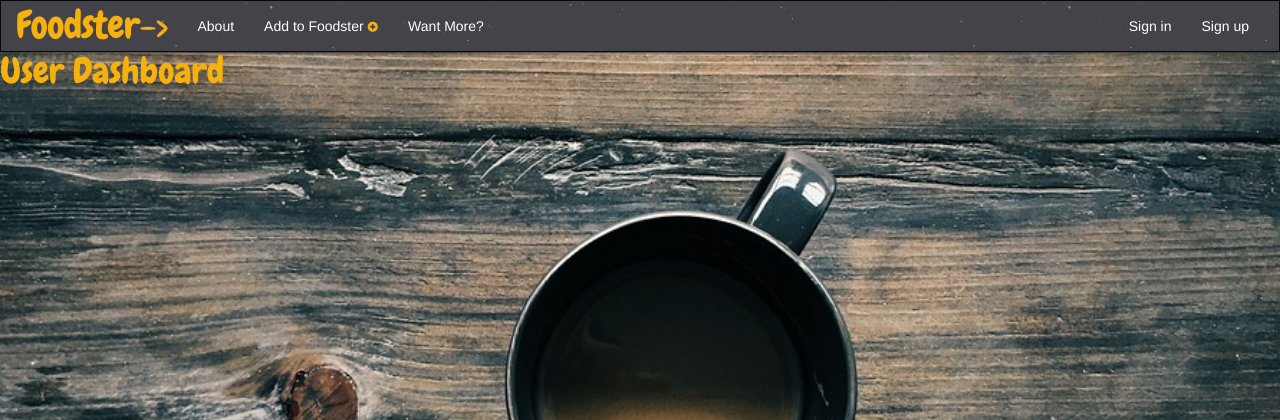
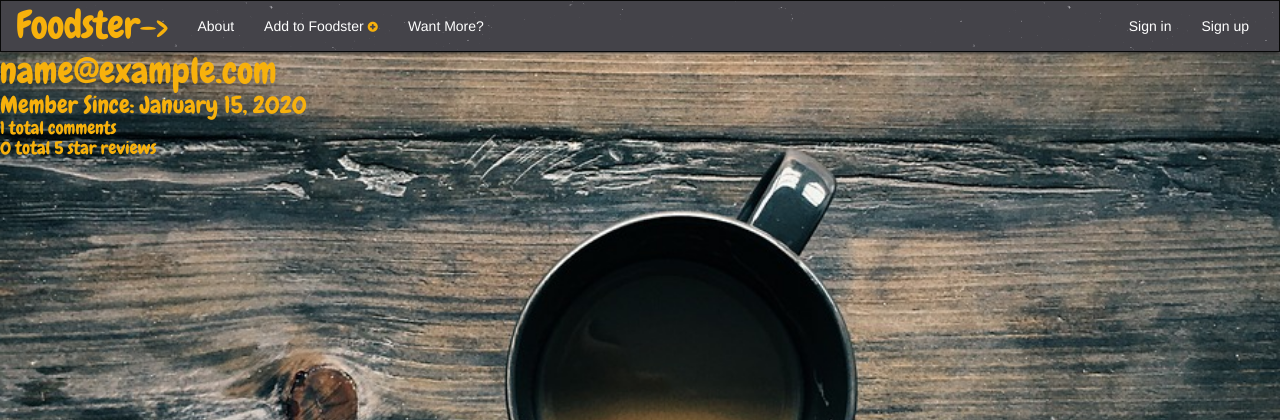
Before and after one commit to emathew80/foodster, a Rails app: page /users/1 in a window 1280 px wide. Shown: the top 420 px of the page. Run offline with Rails 7, Linux system fonts and the light colour scheme; tables that the repository leaves empty hold one stand-in row (values such as "Sample post"); style sheets or scripts are compiled from the project's sources; some libraries are stand-ins or nearby versions; some web fonts are replaced.

Commit message:
Add stats on the dashboard

```diff
--- a/app/controllers/users_controller.rb
+++ b/app/controllers/users_controller.rb
@@ -1,5 +1,5 @@
 class UsersController < ApplicationController
   def show
-
+    @user = User.find(params[:id])
   end
 end
--- a/app/views/users/show.html.erb
+++ b/app/views/users/show.html.erb
@@ -1 +1,4 @@
-<h1>User Dashboard</h1>
+<h1><%= @user.email %></h1>
+<h3>Member Since: <%= @user.created_at.strftime("%B %d, %Y") %></h3>
+<h4><%= @user.comments.count %> total comments</h4>
+<h4><%= @user.comments.where(rating: '5_stars').count %> total 5 star reviews</h4>
```
